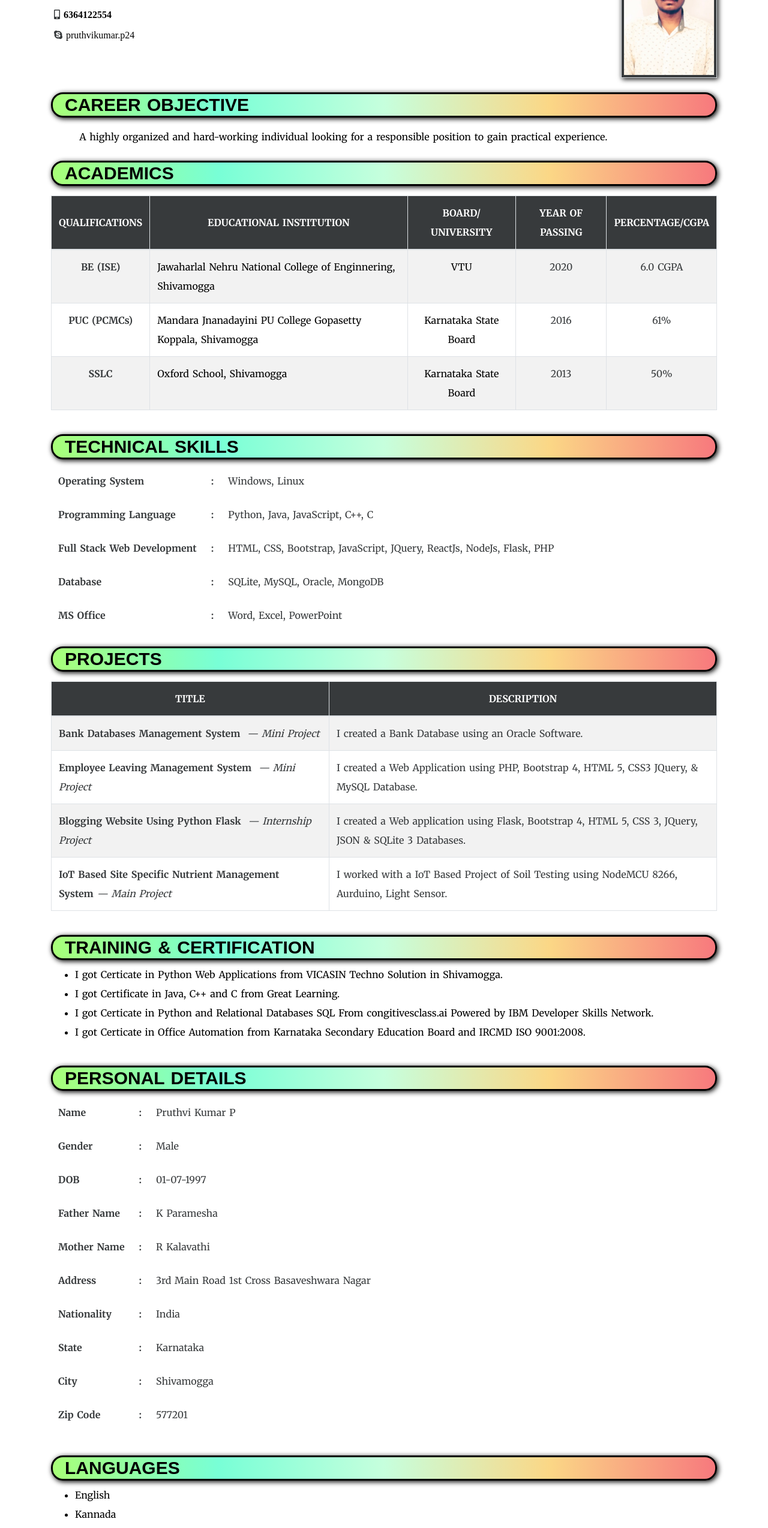
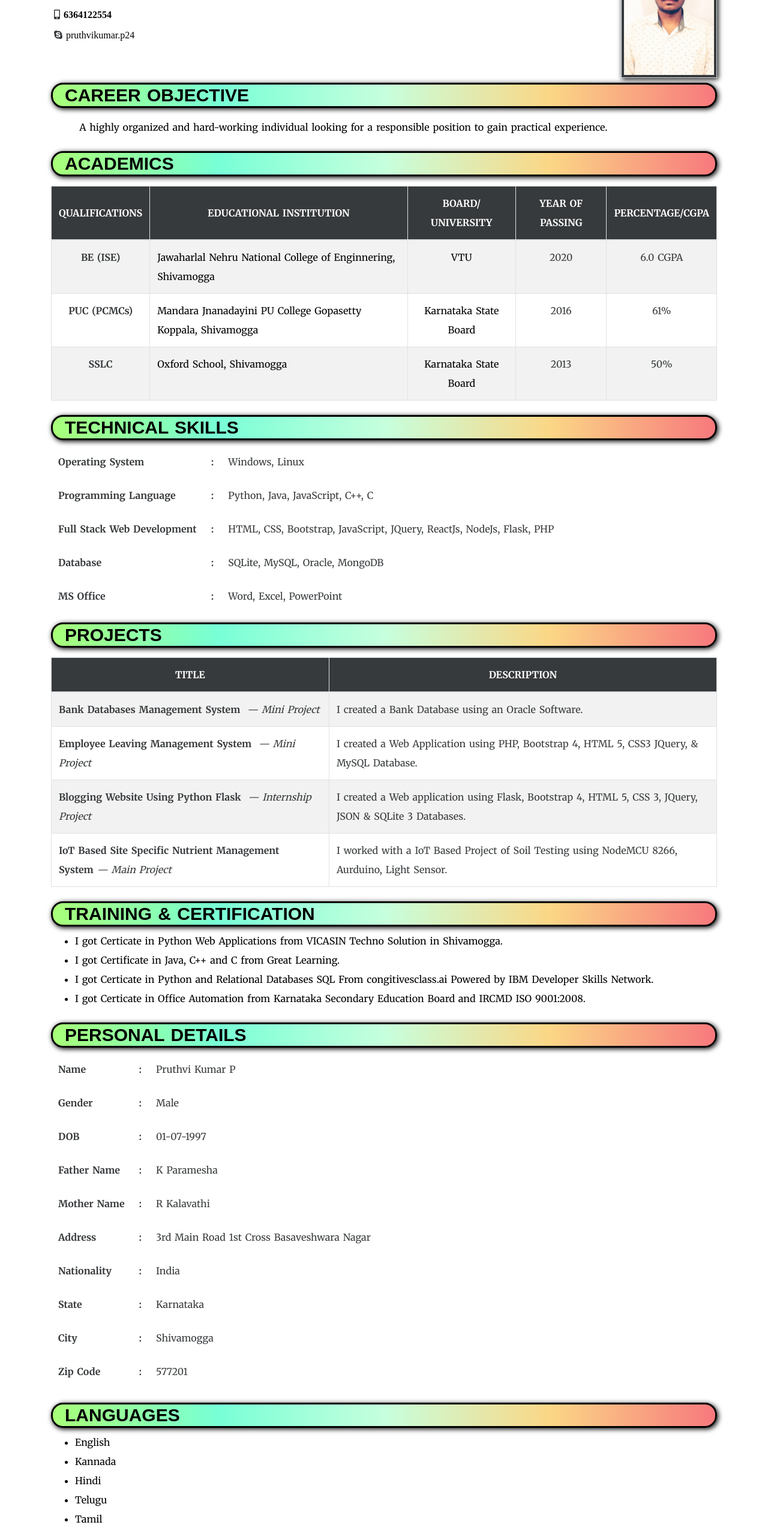
Before and after one commit to PruthviKumarP/CV, a plain HTML site: page index.html in a window 1280 px wide. Shown: the part 140-2688 px from the top of the page at 60% size. Drawn offline with nearby package versions, Linux system fonts and the light colour scheme.

Commit message:
Update index.html

```diff
--- a/index.html
+++ b/index.html
@@ -65,7 +65,7 @@
 
 
     <!--Career Objective-->
-    <section id="career" class="mt-4">
+    <section id="career" class="mt-2">
         <div class="container">
             <div class="row">
                 <div class="col-12">
@@ -146,7 +146,7 @@
     </section>
 
     <!--Technical Skills-->
-    <section id="skill" class="mt-4">
+    <section id="skill" class="mt-2">
         <div class="container">
             <h2 class="title-content font-weight-bold">Technical Skills</h2>
             <table class="table table-responsive table-borderless text-left">
@@ -185,7 +185,7 @@
 
 
     <!--Project-->
-    <section id="project" class="mt-4">
+    <section id="project" class="mt-2">
         <div class="container">
             <div class="row">
                 <div class="col-12">
@@ -238,7 +238,7 @@
     </section>
 
     <!--Certification-->
-    <section id="certication" class="mt-4">
+    <section id="certication" class="mt-2">
         <div class=container>
             <div class="row">
                 <div class="col-12">
@@ -271,7 +271,7 @@
     </section>
 
     <!--Personal Details-->
-    <section id="personalDetails" class="mt-4">
+    <section id="personalDetails" class="mt-2">
         <div class="container">
             <div class="row">
                 <div class="col-12">
@@ -334,7 +334,7 @@
     </section>
 
     <!--Languages-->
-    <section id="language" class="mt-4">
+    <section id="language" class="mt-2">
         <div class="container">
             <div class="row">
                 <div class="col-12">
@@ -353,7 +353,7 @@
 
 
     <!--Hobbies-->
-    <section class="hobbies" class="mt-4">
+    <section class="hobbies" class="my-2">
         <div class="container">
             <div class="row">
                 <div class="col-12">
```
